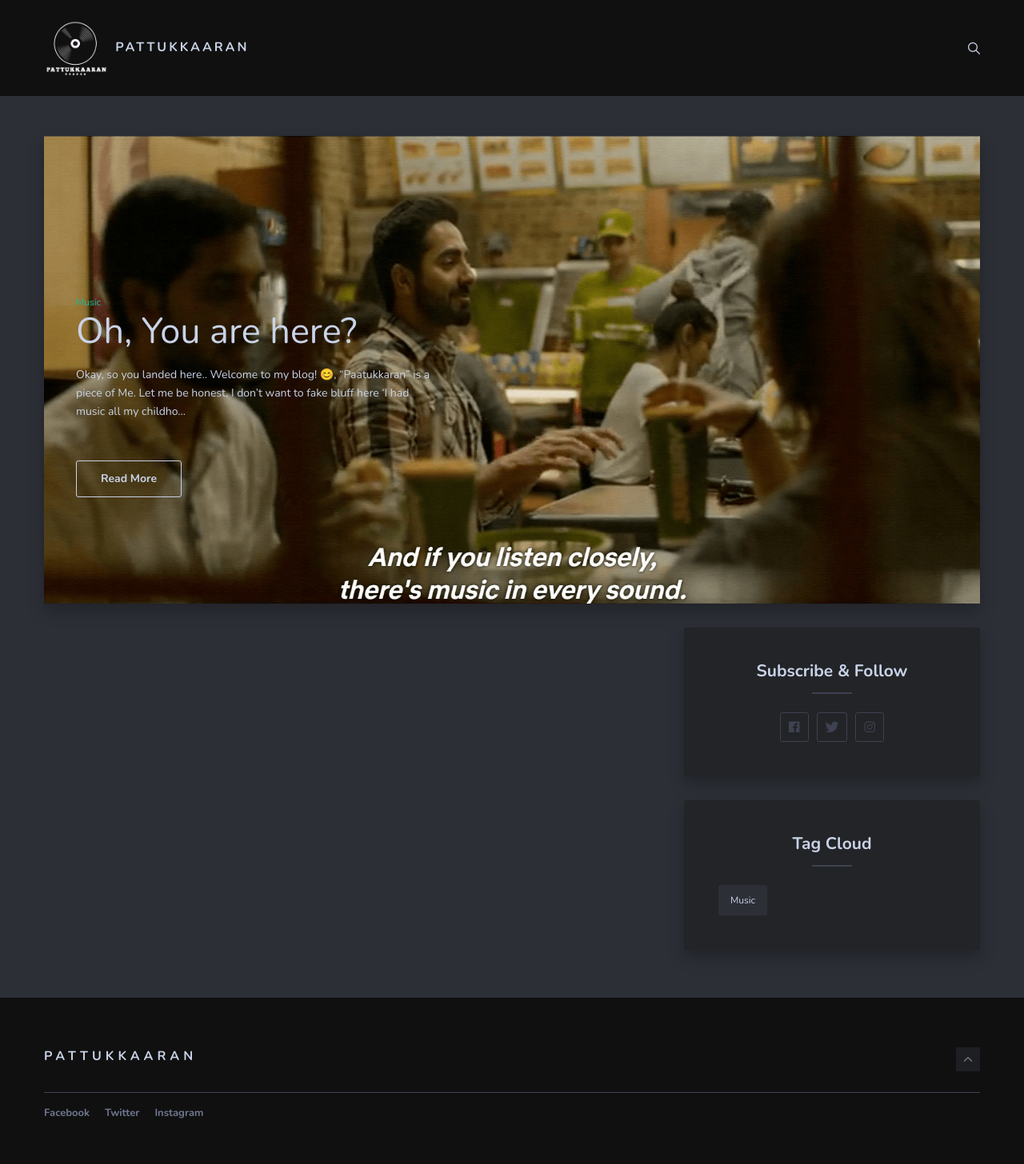
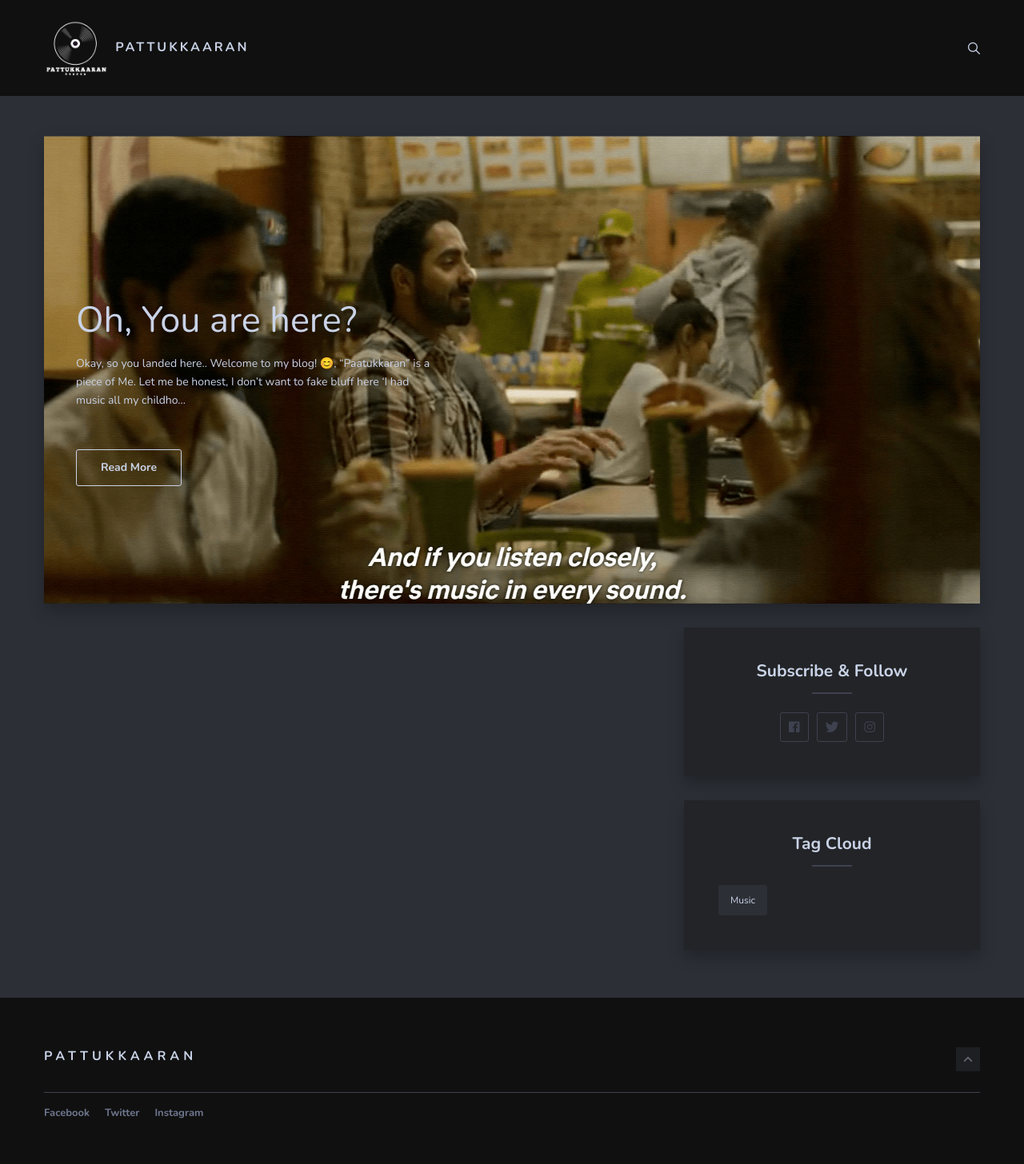
Before and after one commit to pattukkaaran/Cassette, a Jekyll site: the page built from index.html, in a window 1280 px wide. Shown: the whole page at 80% size. Built offline with Jekyll 4.4.1, drawn with Linux system fonts in a browser that asks for light colours; the list of posts is cut into pages by our own code; comment, search, counter and statistics services are not loaded.

Commit message:
Hide tag in index

```diff
--- a/index.html
+++ b/index.html
@@ -13,7 +13,7 @@ layout: default
 						<div class="article-tag">
 						{% if post.tags.size >= 1 %}
 							{% for tag in post.tags %}
-							<a href="{{ site.baseurl }}/tags#{{tag}}" class="tag">{{ tag }}</a>
+							<a href="{{ site.baseurl }}/tags#{{tag}}" class="tag" style="display:none;">{{ tag }}</a>
 							{% endfor %}
 						{% else %} {% endif %}
 						</div>
```
